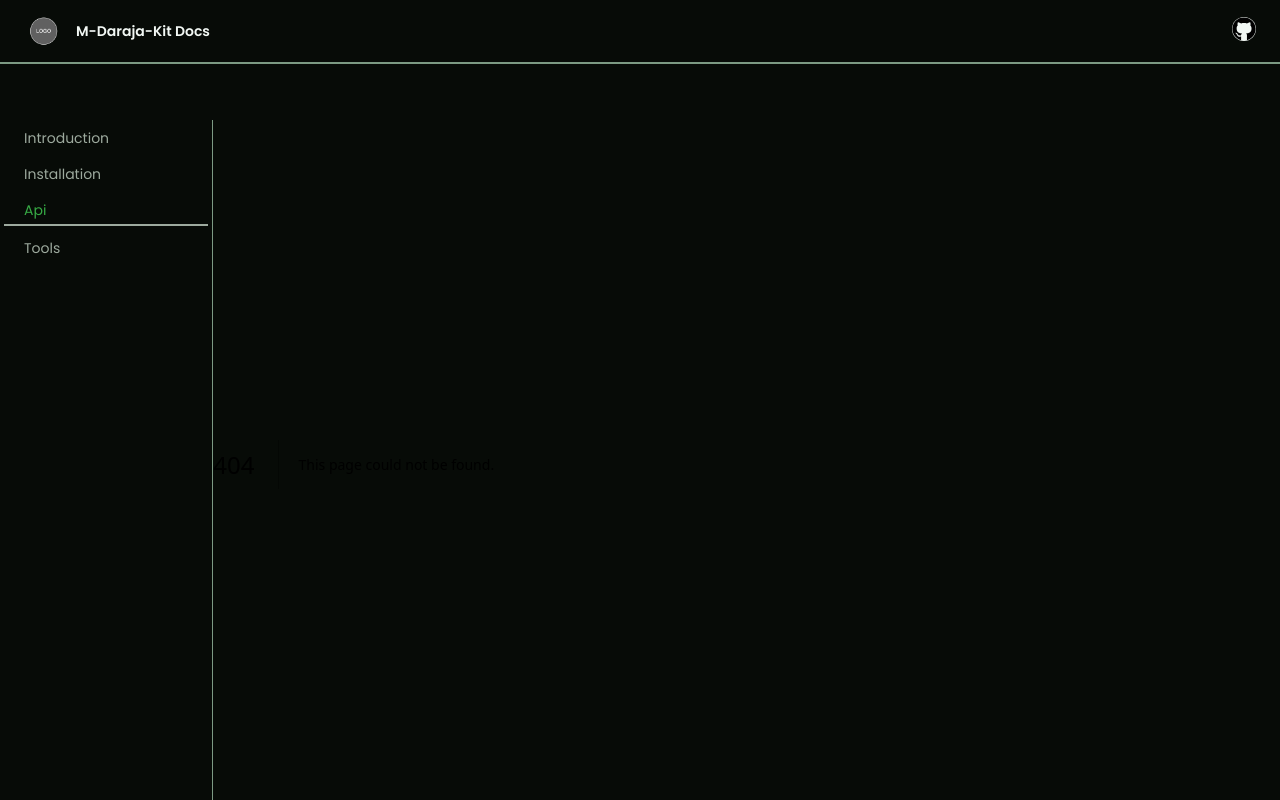
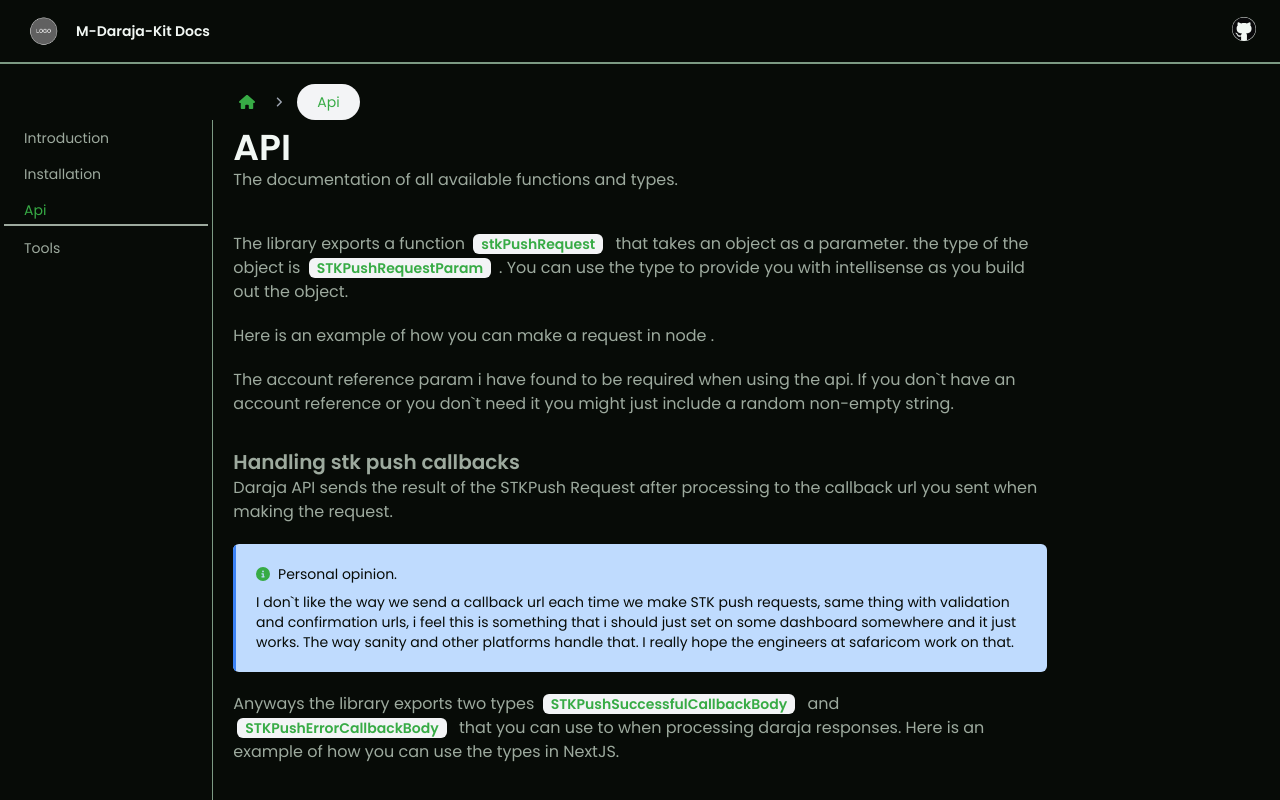
Before and after one commit to levos-snr/M-daraja-kit, a Next.js app: page /api in a window 1280 px wide. Before the commit this address had no page. Shown: the top 800 px of the page. Built offline with nearby package versions, Linux system fonts and the light colour scheme.

Commit message:
added stkpush

```diff
--- /dev/null
+++ b/app/api/page.tsx
@@ -0,0 +1,38 @@
+//import packages
+import React from "react";
+import { Metadata } from "next";
+
+//import locally
+import { ScrollArea } from "@/components/ui/scroll-area";
+import { SmallNav } from "@/components/SmallNav";
+import { StkPush } from "@/components/StkPush";
+
+
+export const metadata: Metadata = {
+    title: "Api",
+  };
+
+
+const links = [
+    "StkPush",
+
+]
+
+
+const Page = () => {
+    return (
+        <>
+        <ScrollArea className="w-4/6 p-5 h-full">
+        <SmallNav />
+        <h1 className="text-myTextColor">API</h1>
+        <p className="text-myGray">The documentation of all available functions and types.</p>
+        <StkPush />
+
+
+        </ScrollArea >
+        </>
+    )
+}
+
+
+export default Page;
--- /dev/null
+++ b/components/StkPush.tsx
@@ -0,0 +1,103 @@
+//imported packages
+import React from "react";
+import { faCircleInfo } from "@fortawesome/free-solid-svg-icons";
+import { FontAwesomeIcon } from "@fortawesome/react-fontawesome";
+
+//locally imported
+import { PastableSpan } from "./PastableSpan";
+
+
+export const StkPush = () => {
+    const code = `
+    import { stkPushRequest , STKPushRequestParam} from "daraja-kit";
+
+    const myReqObj:STKPushRequestParam = {
+      phoneNumber: "254719428019",
+      amount: "100",
+      callbackURL: "https://example.com/api/stk-push-callback",
+      transactionDesc: "Payment for your service",
+      accountReference: "user123@example.com",
+    }
+
+    const makeSTKPushRequest = async () => {
+      try {
+        const response = await stkPushRequest(myReqObj);
+        console.log("STK Push Request Successful:", response);
+      } catch (error) {
+        console.error("Error:", error.message);
+      }
+    };
+
+    makeSTKPushRequest();
+`;
+
+const callBackCode = `
+    import { STKPushErrorCallbackBody, STKPushSuccessfulCallbackBody} from "daraja-kit";
+    import { NextRequest, NextResponse } from "next/server";
+
+    const POST = async (req: NextRequest, res: NextResponse) => {
+      const receivedResponse:STKPushSuccessfulCallbackBody | STKPushErrorCallbackBody = req.body;
+
+      let successObj: STKPushSuccessfulCallbackBody;
+      let errorObj: STKPushErrorCallbackBody;
+
+      if (receivedResponse.Body.stkCallback.ResultCode === 0) {
+        successObj = receivedResponse;
+        //do something
+      } else {
+        errorObj = receivedResponse;
+        //do something
+      }
+        //the below response doesn't matter but nextjs requires you to return something from Api route handlers
+      return NextResponse.json({ received: true });
+    };
+`;
+
+return (
+    <section className="text-myGray">
+         <p className="mt-5 ">
+        The library exports a function{" "}
+        <PastableSpan text="stkPushRequest" /> that takes an object as a
+        parameter. the type of the object is{" "}
+        <PastableSpan text="STKPushRequestParam" />. You can use the type to
+        provide you with intellisense as you build out the object.
+      </p>
+      <p className="mt-5">
+        Here is an example of how you can make a request in node .
+      </p>
+      <p className="mt-5">
+        The account reference param i have found to be required when using the
+        api. If you don`t have an account reference or you don`t need it you
+        might just include a random non-empty string.
+      </p>
+      <h4>Handling stk push callbacks</h4>
+      <p>
+        Daraja API sends the result of the STKPush Request after processing to
+        the callback url you sent when making the request.
+      </p>
+      <div className="mt-5 rounded-md overflow-clip bg-blue-200 flex">
+        <div className="bg-blue-500 w-2" />
+        <div className="p-5 text-sm">
+          <div className="flex items-center gap-x-2">
+            <FontAwesomeIcon icon={faCircleInfo} className="text-brightGreen"/>
+            <p className="text-myBgColor">Personal opinion.</p>
+          </div>
+          <p className="mt-2 text-myBgColor">
+            I don`t like the way we send a callback url each time we make STK
+            push requests, same thing with validation and confirmation urls, i
+            feel this is something that i should just set on some dashboard
+            somewhere and it just works. The way sanity and other platforms
+            handle that. I really hope the engineers at safaricom work on that.
+          </p>
+        </div>
+      </div>
+      <p className="mt-5">
+        Anyways the library exports two types{" "}
+        <PastableSpan text="STKPushSuccessfulCallbackBody" /> and{" "}
+        <PastableSpan text="STKPushErrorCallbackBody" /> that you can use to
+        when processing daraja responses. Here is an example of how you can use
+        the types in NextJS.
+      </p>
+    </section>
+)
+}
```
